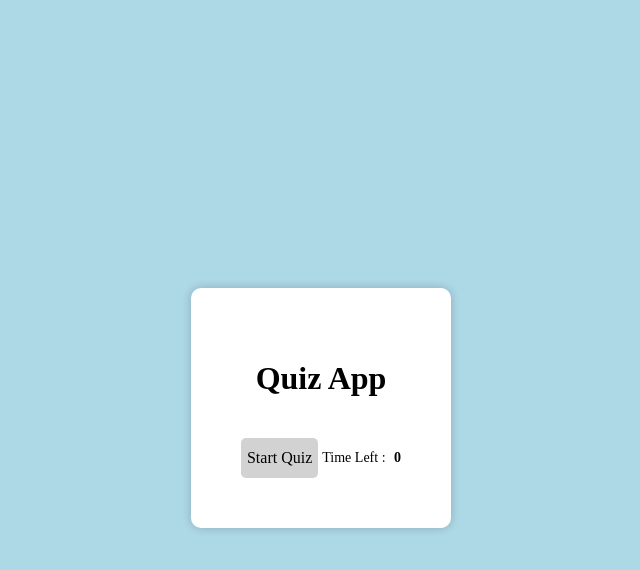
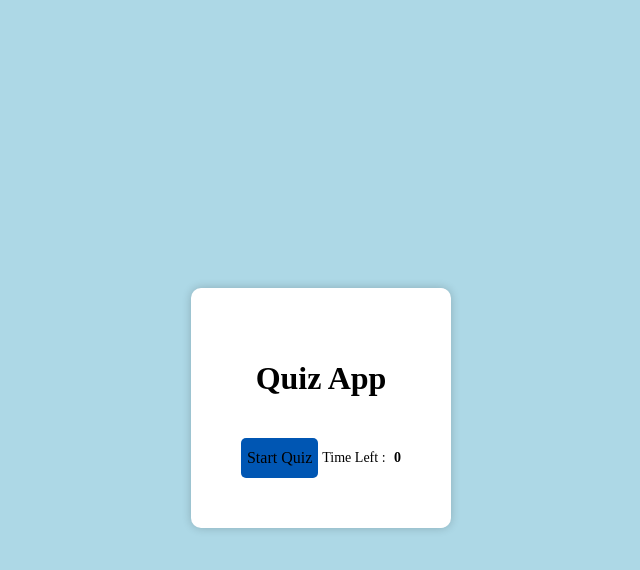
Before and after one commit to ahamedr08/Quiz-App, a plain HTML site: page index.html in a window 1280 px wide. In both pictures the pointer is over the button "Start Quiz". Shown: the whole page, without its empty margins (319-959 px from the left). Drawn offline with Linux system fonts and the light colour scheme.

Commit message:
style.css

```diff
--- a/style.css
+++ b/style.css
@@ -45,7 +45,7 @@ button {
 }
 
 button:hover {
-  background-color: #d2d2d2;
+  background-color:#0056b3;
 }
 
 #controls-container {
```
